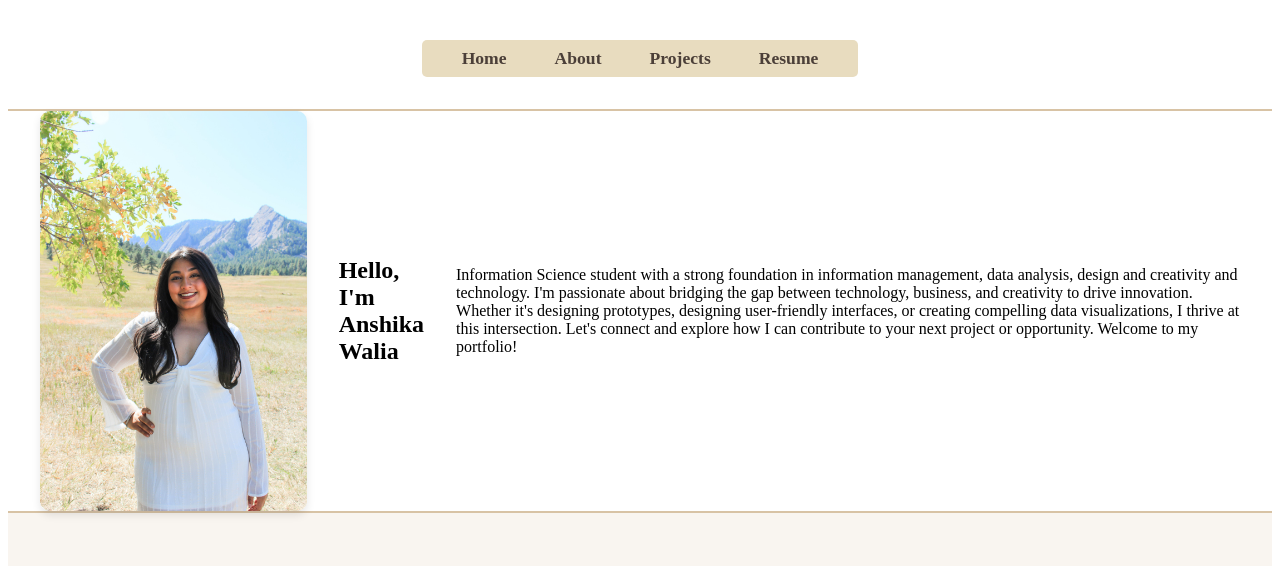
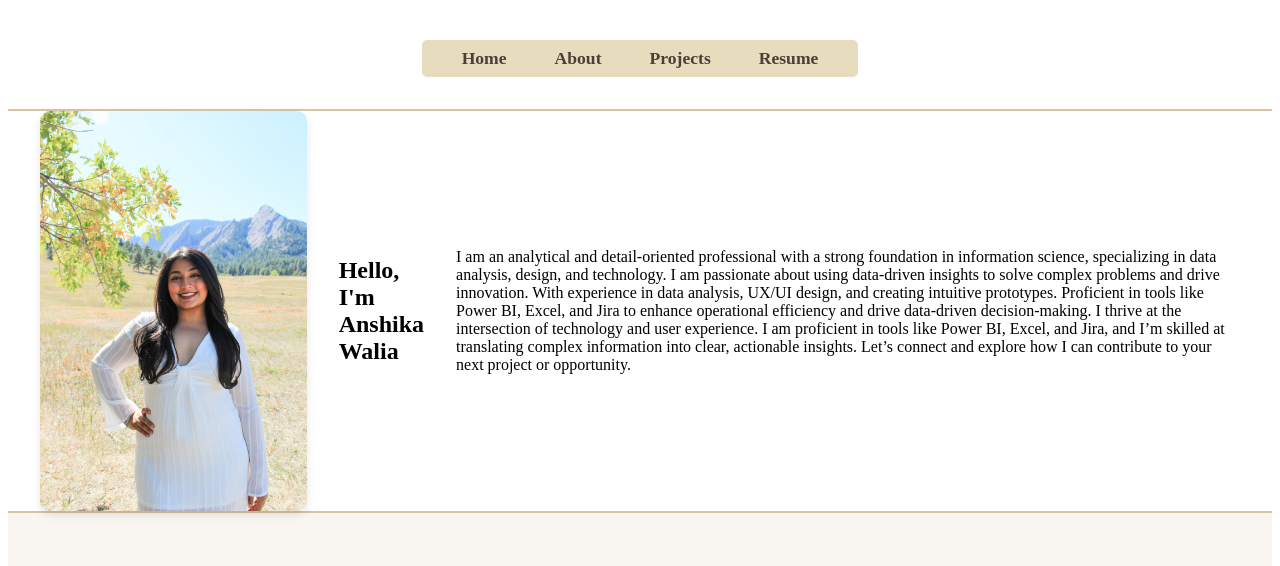
Before and after one commit to anshikagwalia/anshikagwalia.github.io, a plain HTML site: page portfolio/index.html in a window 1280 px wide. Shown: the top 566 px of the page. Drawn offline with Linux system fonts and the light colour scheme.

Commit message:
Update index.html
portfolio

```diff
--- a/portfolio/index.html
+++ b/portfolio/index.html
@@ -21,7 +21,12 @@
         <section id="hero">
             <img src="/portfolio/assets/headshot.jpg" alt="Your Photo" id="hero-image">
             <h1>Hello, I'm Anshika Walia</h1>
-            <p>Information Science student with a strong foundation in information management, data analysis, design and creativity and technology. I'm passionate about bridging the gap between technology, business, and creativity to drive innovation. Whether it's designing prototypes, designing user-friendly interfaces, or creating compelling data visualizations, I thrive at this intersection. Let's connect and explore how I can contribute to your next project or opportunity. Welcome to my portfolio!</p>
+            <p>I am an analytical and detail-oriented professional with a strong foundation in information science, specializing in data analysis, design, and technology. I am passionate about using data-driven insights to solve complex problems and drive innovation.
+
+                With experience in data analysis, UX/UI design, and creating intuitive prototypes. Proficient in tools like Power BI, Excel, and
+                Jira to enhance operational efficiency and drive data-driven decision-making. I thrive at the intersection of technology and user experience. I am proficient in tools like Power BI, Excel, and Jira, and I’m skilled at translating complex information into clear, actionable insights.
+
+                Let’s connect and explore how I can contribute to your next project or opportunity. </p>
         </section>
 
         <!-- Projects Section -->
```
